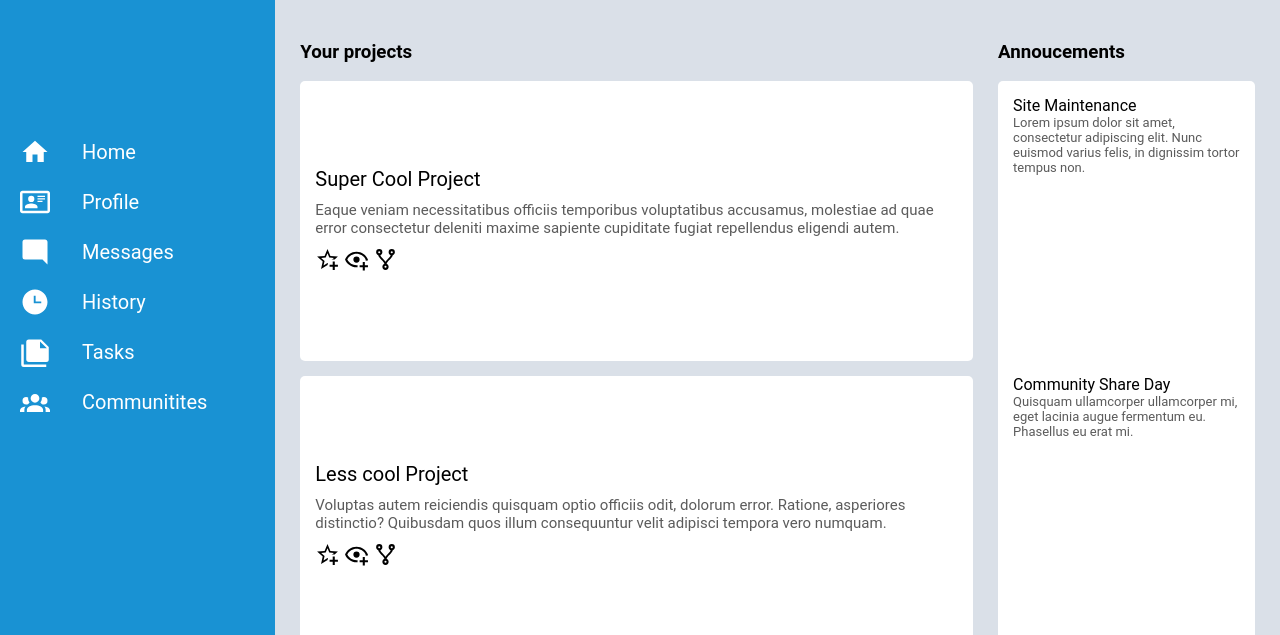
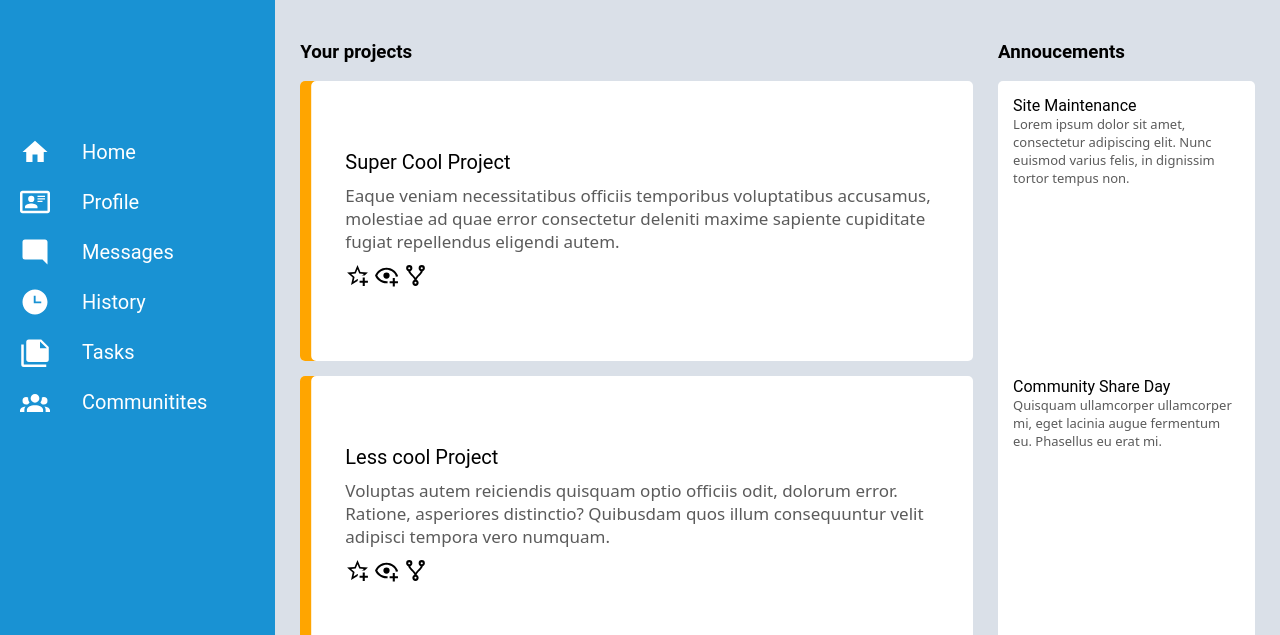
Before and after one commit to omegareeeee/Admin-Dashboard, a plain HTML site: page index.html in a window 1280 px wide. Shown: the part 133-768 px from the top of the page. Drawn offline with Linux system fonts and the light colour scheme.

Commit message:
add orange bar in the card

```diff
--- a/style.css
+++ b/style.css
@@ -181,8 +181,10 @@ label img{
 .title{
     font-size: 20px;
 }
-.description{
-    font-size: 15px;
+.description, .annoucment-description{
+    font-size: 17px;
+    font-family: system-ui, -apple-system, BlinkMacSystemFont, 'Segoe UI', Roboto, Oxygen, Ubuntu, Cantarell, 'Open Sans', 'Helvetica Neue', sans-serif;
+    font-weight: 400;
     color: rgb(91, 91, 91);
 }
 .announcement-container{
@@ -209,7 +211,9 @@ label img{
     border-radius: 5px;
     height: 250px;
     align-content: center;
+    padding-left: 45px;
     gap: 10px;
+    box-shadow:inset .7em 0em #FFA500;
 }
 .card-buttons{
 }
```
